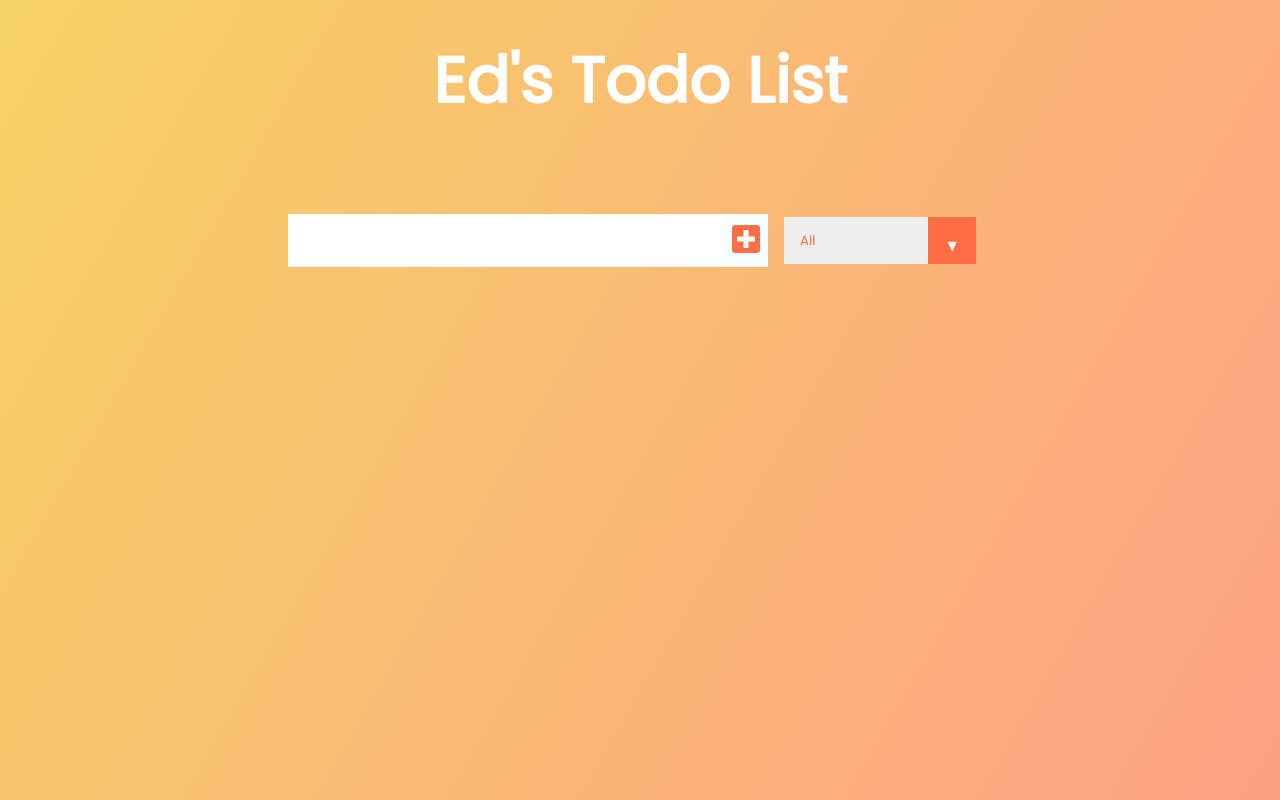
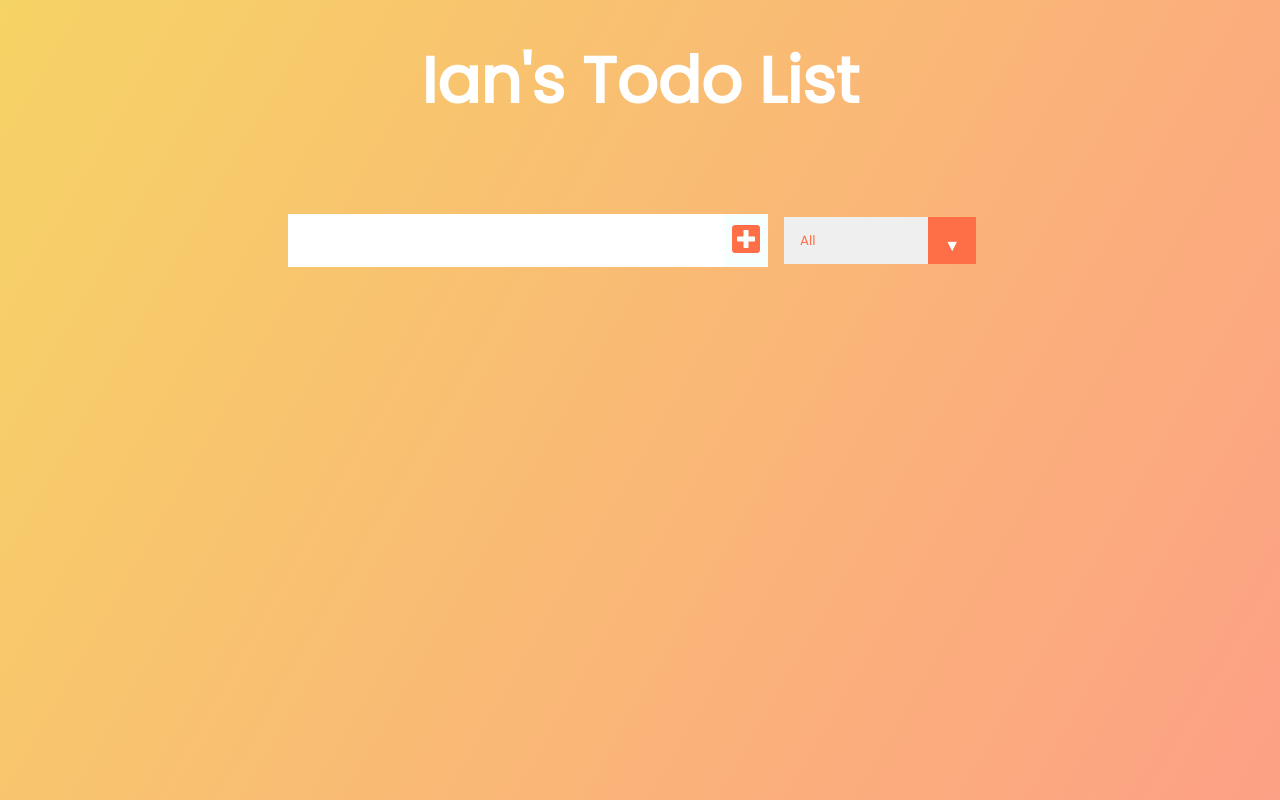
Before and after one commit to alfwani-js/todo-list, a plain HTML site: page index.html in a window 1280 px wide. Drawn offline with Linux system fonts and the light colour scheme.

Commit message:
Update index.html

```diff
--- a/index.html
+++ b/index.html
@@ -18,7 +18,7 @@
   </head>
   <body>
     <header>
-      <h1>Ed's Todo List</h1>
+      <h1>Ian's Todo List</h1>
     </header>
     <form>
       <input type="text" class="todo-input" />
```
